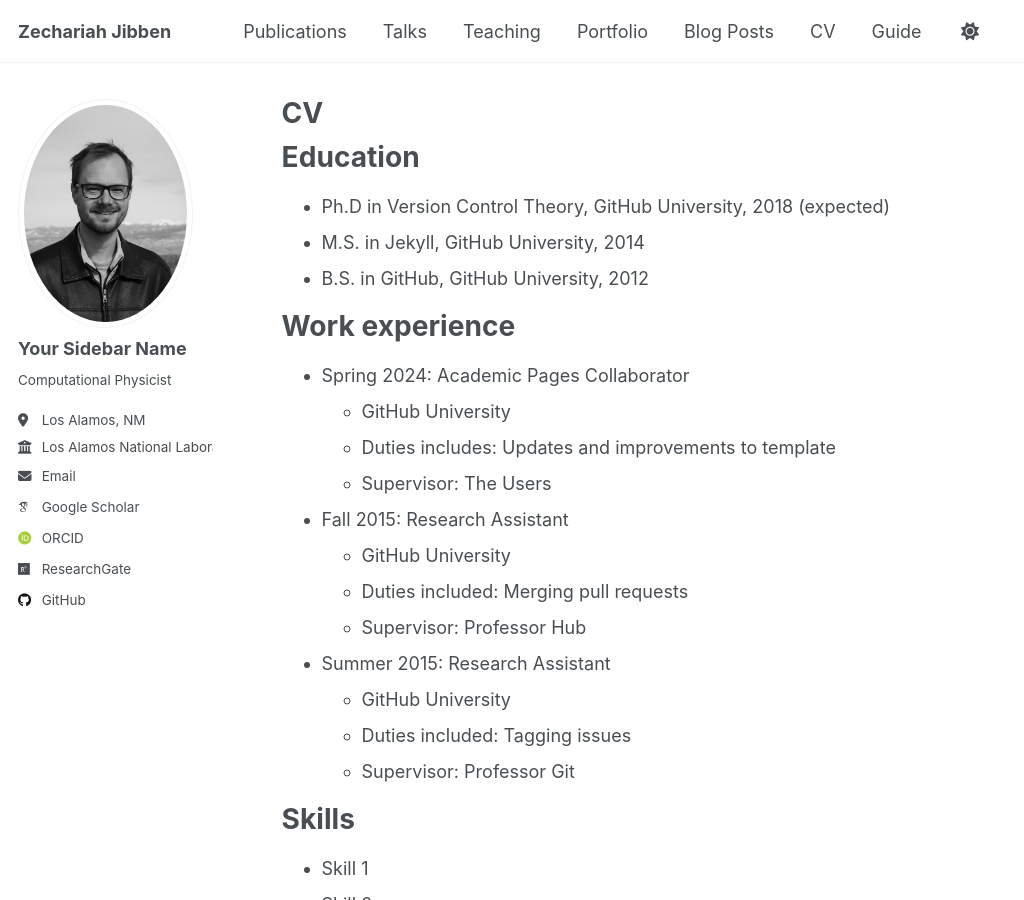
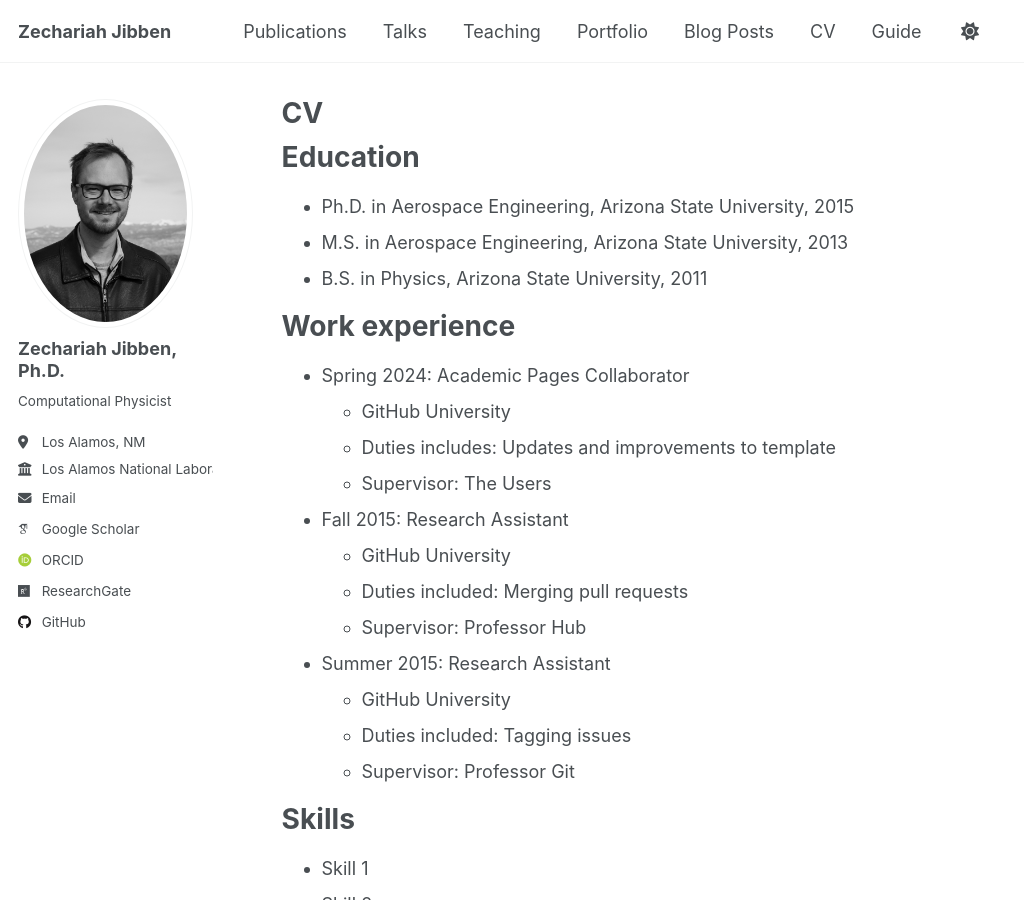
Before and after one commit to zjibben/zjibben.github.io, a Jekyll site: the page built from _pages/cv.md, in a window 1280 px wide and 900 px high. Shown: the whole window, without its empty margins (0-1024 px from the left). Built offline with Jekyll 4.4.1, drawn with Linux system fonts in a browser that asks for light colours; some web fonts are replaced; a script that is not in the unit is left out.

Commit message:
Update education

```diff
--- a/_config.yml
+++ b/_config.yml
@@ -24,7 +24,7 @@ repository               : "zjibben/zjibben.github.io"
 author:
   # Biographic information
   avatar           : "zjibben.jpeg"
-  name             : "Your Sidebar Name"
+  name             : "Zechariah Jibben, Ph.D."
   pronouns         : # example: "she/her"
   bio              : "Computational Physicist"
   location         : "Los Alamos, NM"
--- a/_pages/cv.md
+++ b/_pages/cv.md
@@ -11,9 +11,9 @@ redirect_from:
 
 Education
 ======
-* Ph.D in Version Control Theory, GitHub University, 2018 (expected)
-* M.S. in Jekyll, GitHub University, 2014
-* B.S. in GitHub, GitHub University, 2012
+* Ph.D. in Aerospace Engineering, Arizona State University, 2015
+* M.S. in Aerospace Engineering, Arizona State University, 2013
+* B.S. in Physics, Arizona State University, 2011
 
 Work experience
 ======
```
